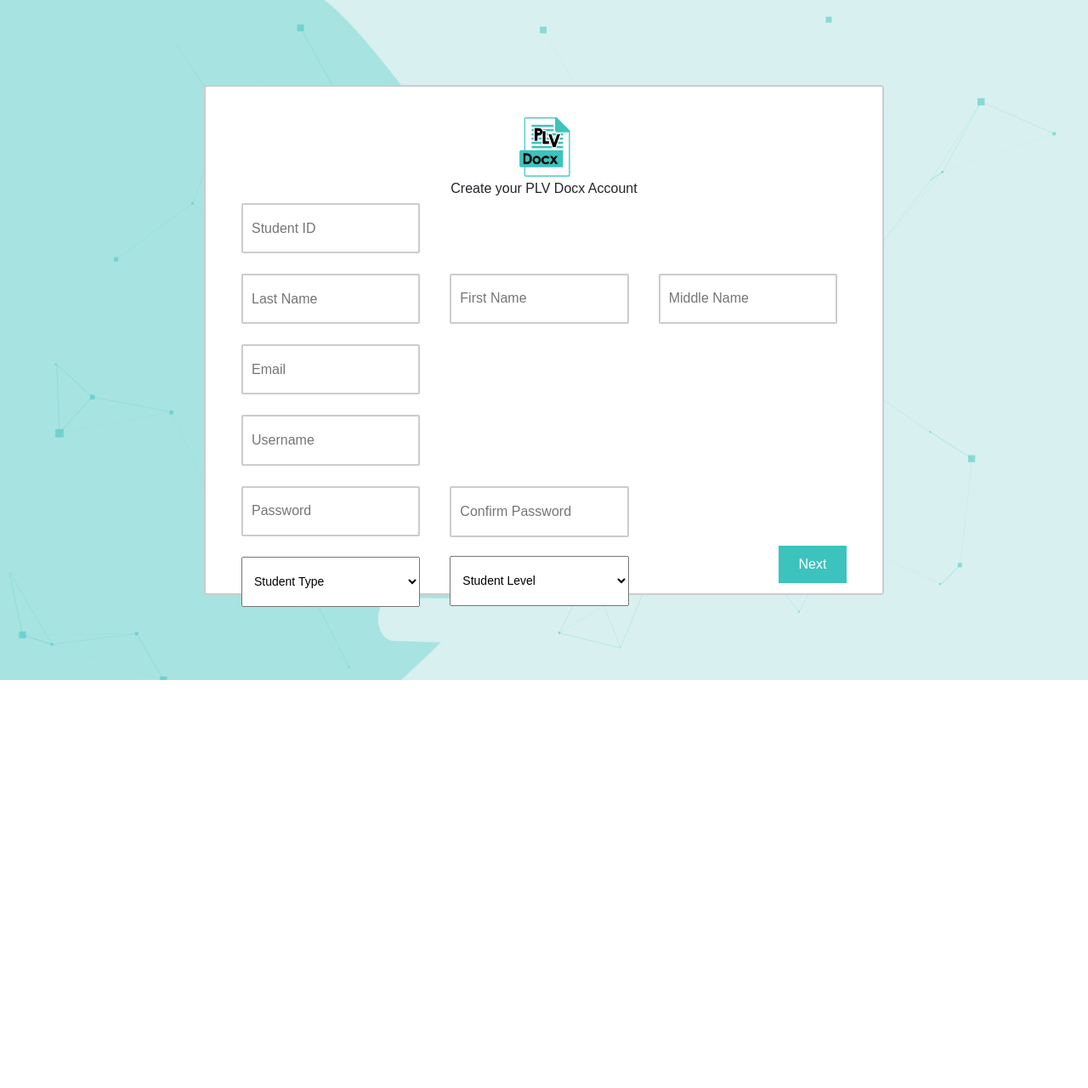
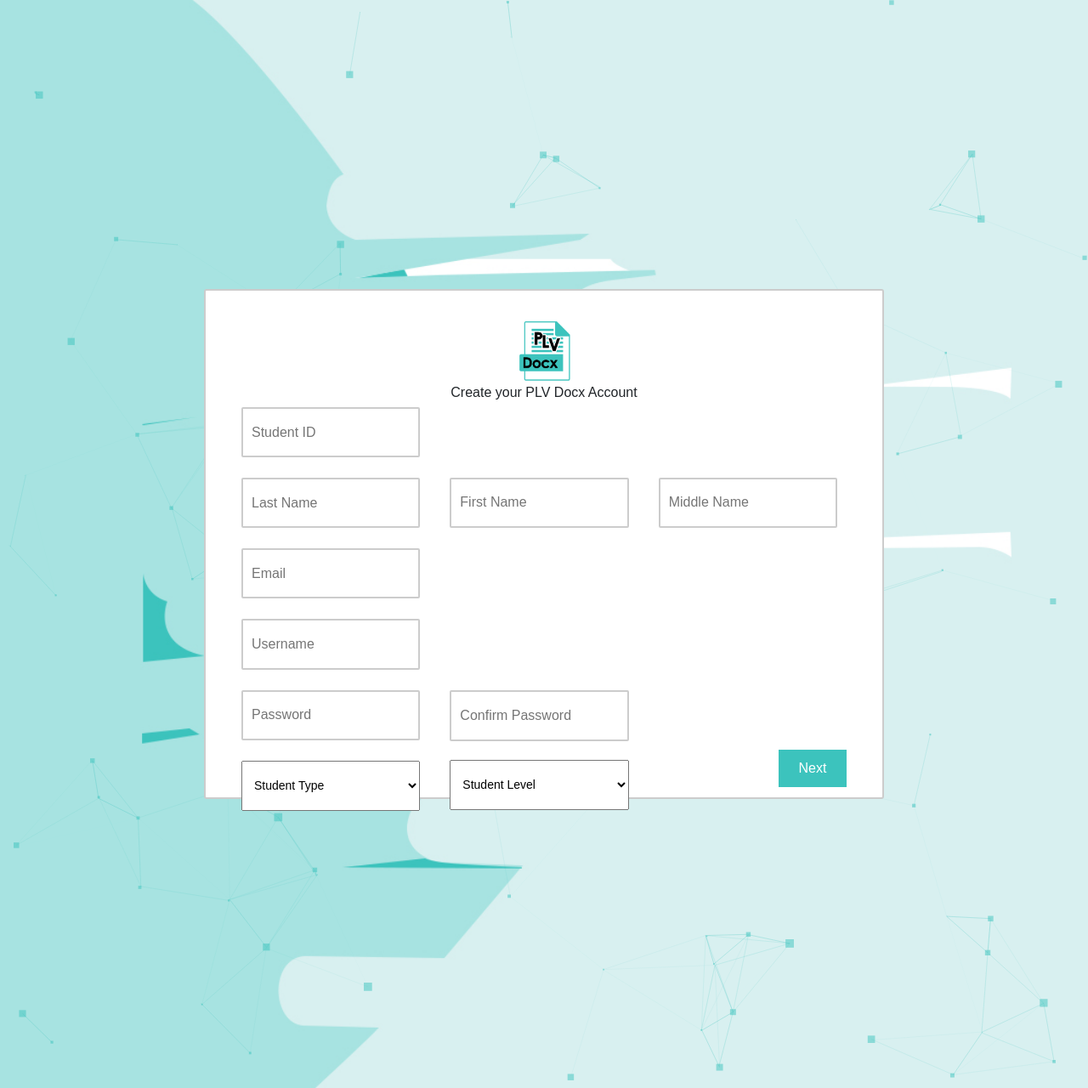
Before and after one commit to dev-hvstle/plvdocx-qwerty, a PHP site: page /register.php in a window 1280 px wide. Shown: the whole page at 85% size. Before the commit the page ends 800 px from the top, so only its background shows below. Run offline with PHP 8.4, Linux system fonts and the light colour scheme.

Commit message:
Update register.php

```diff
--- a/student/register.php
+++ b/student/register.php
@@ -31,7 +31,7 @@
 		display: flex;
 		justify-content: center;
 		align-items: center;
-		height: 100vh;
+		height: 160vh;
 		flex-direction: column;
 		background-repeat: no-repeat;
 		background-size: cover;
```
